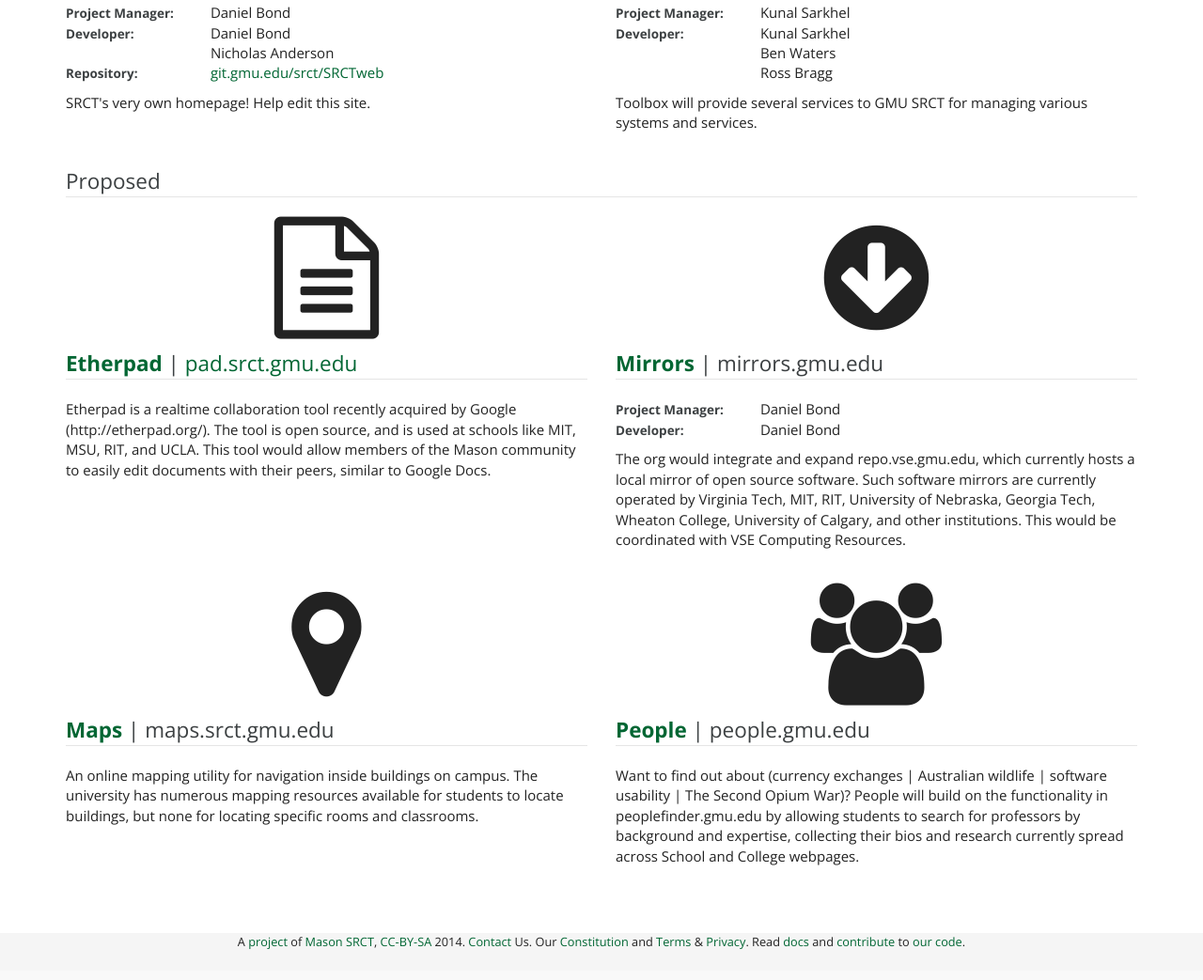
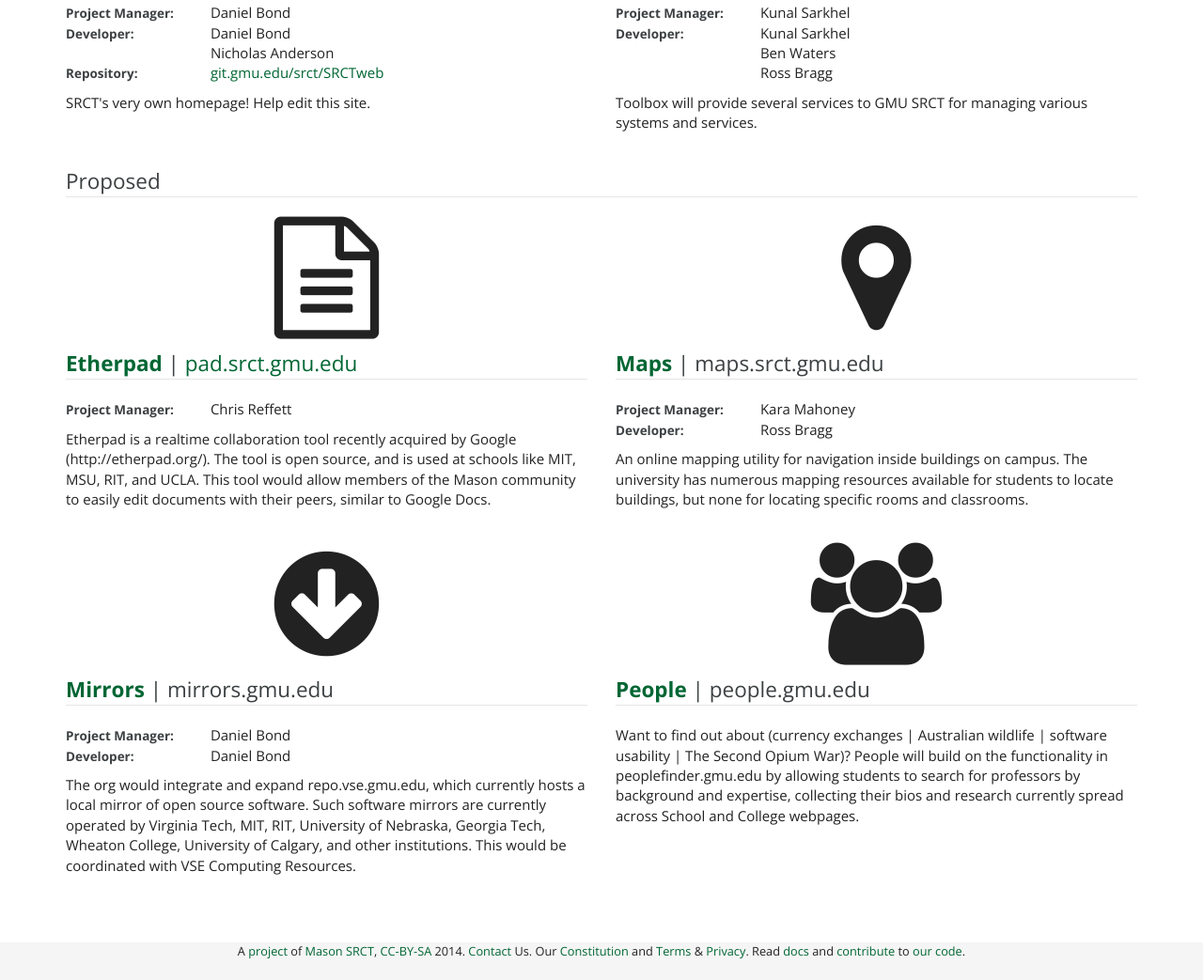
Before and after one commit to srct/srctweb, a Python web app: template srctweb/website/templates/projects.html in a window 1280 px wide. Shown: the part 1966-3009 px from the top of the page at 94% size. Before the commit the page ends 2976 px from the top, so only its background shows below. Run offline with Jinja, Linux system fonts and the light colour scheme; the template is opened without the code that fills it, so the values that code supplies are empty; some libraries are stand-ins or nearby versions.

Commit message:
added project lead info

```diff
--- a/srctweb/website/templates/projects.html
+++ b/srctweb/website/templates/projects.html
@@ -235,17 +235,32 @@ Projects created and maintained by SRCT's members.
     <legend><strong><a href="http://wiki.srct.gmu.edu/wiki/index.php/Etherpad">Etherpad</a></strong>
     | <a href="http://pad.srct.gmu.edu">pad.srct.gmu.edu</a></legend>
 
-<!--     <strong class="project-role">Project Manager:</strong>
-      Daniel Bond<br>
-    <strong class="project-role">Developer:</strong>
-      Daniel Bond<br>
-    <strong class="project-role">Repository:</strong>
-      Coming soon!<br> -->
+    <strong class="project-role">Project Manager:</strong>
+      Chris Reffett<br>
 
     <p class="project-text">
       Etherpad is a realtime collaboration tool recently acquired by Google (http://etherpad.org/). The tool is open source, and is used at schools like MIT, MSU, RIT, and UCLA. This tool would allow members of the Mason community to easily edit documents with their peers, similar to Google Docs.
     </p>
   </div>
+  <div class="col-lg-6 project-entry">
+
+    <i class="fa fa-map-marker  project-icon"></i>
+
+    <legend><strong><a href="http://wiki.srct.gmu.edu/wiki/index.php/Maps">Maps</a></strong>
+    | maps.srct.gmu.edu</legend>
+
+    <strong class="project-role">Project Manager:</strong>
+      Kara Mahoney<br>
+    <strong class="project-role">Developer:</strong>
+      Ross Bragg<br>
+
+    <p class="project-text">
+      An online mapping utility for navigation inside buildings on campus. The university has numerous mapping resources available for students to locate buildings, but none for locating specific rooms and classrooms.
+    </p>
+  </div>
+</div>
+
+<div class="row">
   <div class="col-lg-6 project-entry">
 
     <i class="fa fa-arrow-circle-down project-icon"></i>
@@ -264,20 +279,6 @@ Projects created and maintained by SRCT's members.
       currently operated by Virginia Tech, MIT, RIT, University of Nebraska,
       Georgia Tech, Wheaton College, University of Calgary, and other
       institutions. This would be coordinated with VSE Computing Resources.
-    </p>
-  </div>
-</div>
-
-<div class="row">
-  <div class="col-lg-6 project-entry">
-
-    <i class="fa fa-map-marker  project-icon"></i>
-
-    <legend><strong><a href="http://wiki.srct.gmu.edu/wiki/index.php/Maps">Maps</a></strong>
-    | maps.srct.gmu.edu</legend>
-
-    <p class="project-text">
-      An online mapping utility for navigation inside buildings on campus. The university has numerous mapping resources available for students to locate buildings, but none for locating specific rooms and classrooms.
     </p>
   </div>
 
```
